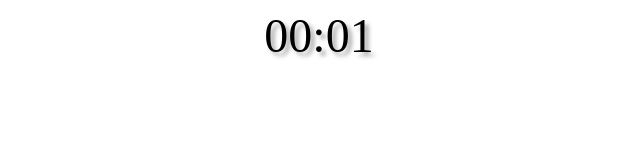
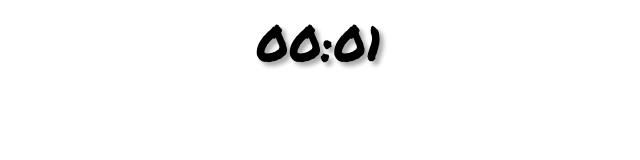
Before and after one commit to 28TheLonelyGuyz/site, a plain HTML site: page timer.html in a window 1280 px wide. Shown: the whole page, without its empty margins (321-961 px from the left). Drawn offline with Linux system fonts and the light colour scheme.

Commit message:
Update timer.html

```diff
--- a/timer.html
+++ b/timer.html
@@ -29,7 +29,7 @@ window.onload = function() {
 <body>
 
 <link rel="shortcut icon" type="image/png" href="favicon.png">
-<link rel="stylesheet" href="permanentMarker.css">
+<link rel="stylesheet" href="fonts/permanentMarker.css">
 <style> body {font-family: 'Permanent Marker', serif; font-size: 48px; text-shadow: 4px 4px 4px #aaa;} </style>
 
 <p style="text-align:center"><span id="timer">00:05</span></p>
```
